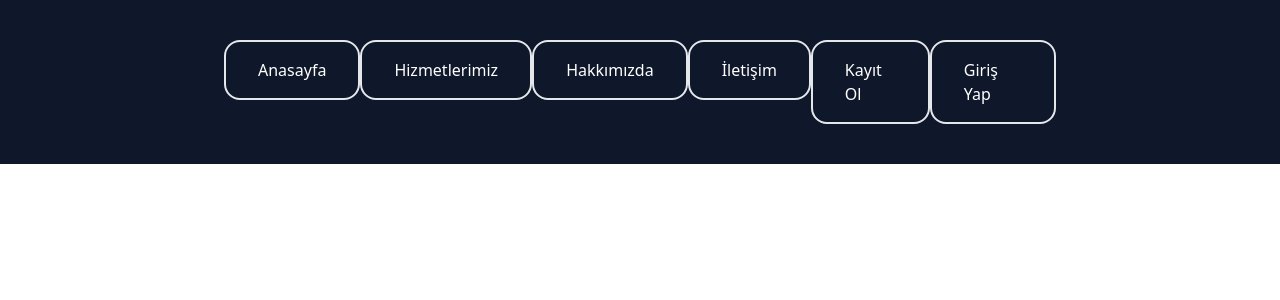
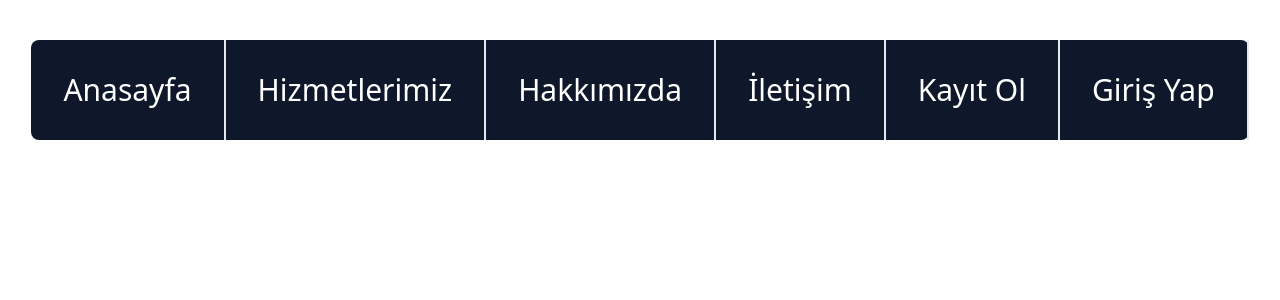
Before and after one commit to UTKUC3NGIZ/dynamic-navbar, a React (Create React App) app: page / in a window 1280 px wide. Shown: the top 300 px of the page. Built offline with nearby package versions, Linux system fonts and the light colour scheme.

Commit message:
stil değişikliği

```diff
--- a/src/App.js
+++ b/src/App.js
@@ -2,35 +2,40 @@ import jsonData from "./data/data.json";
 
 function App() {
   return (
-    <nav className={`px-56 py-10 ${jsonData.navbarColor}`}>
-      <ul className="flex flex-row justify-between ">
+    <nav className={` my-10 w-max m-auto rounded-lg ${jsonData.navbarColor}`}>
+      <ul className="flex flex-row  ">
         {jsonData.buttons.map((buttons, index) => (
-          <li key={index} className="flex flex-col  group">
+          <li key={index} className="flex flex-col  group relative">
             <a
               href={buttons.link}
-              className={`hover:bg-slate-800 rounded-2xl ${buttons.css}`}
+              className={`hover:bg-slate-800 text-3xl py-8 px-20 cursor-pointer  ${buttons.css}`}
             >
               {buttons.text}
             </a>
             {typeof buttons.parentButton === "object" ? (
-              <ul className="hidden group-hover:flex flex-col mt-8 text-white ">
+              <ul className="hidden group-hover:flex flex-col pt-28 text-white absolute w-full text-center">
                 {buttons.parentButton.map((parentButton, index) => (
-                  <li key={index} className="flex flex-col mb-5 group/childButtons">
+                  <li
+                    key={index}
+                    className="flex flex-col pb-1 group/childButtons "
+                  >
                     <a
                       href="/childButtons"
-                      className="border-2 py-2 px-4 mb-2 rounded-2xl "
+                      className="border-2 py-5  text-lg bg-slate-700 hover:bg-slate-600"
                     >
                       {parentButton.text}
                     </a>
                     {typeof parentButton.childButtons === "object" ? (
-                      <ul className="hidden group-hover/childButtons:flex flex-col ml-12">
+                      <ul className="hidden group-hover/childButtons:flex flex-col pb-2 ">
                         {parentButton.childButtons.map(
                           (childButtons, index) => (
-                            <li
-                              key={index}
-                              className="border-2 mb-3 rounded-2xl px-4 py-2"
-                            >
-                              <a href="/deneme">{childButtons.text}</a>
+                            <li key={index} className="flex">
+                              <a
+                                href="/deneme"
+                                className="w-full text-base border-2 py-3 bg-slate-500 hover:bg-slate-400"
+                              >
+                                {childButtons.text}
+                              </a>
                             </li>
                           )
                         )}
--- a/src/data/data.json
+++ b/src/data/data.json
@@ -5,42 +5,42 @@
       "text": "Anasayfa",
       "link": "/anasayfa",
       "order": 1,
-      "css": "text-white border-2 px-8 py-4",
+      "css": "text-white border-r-2 px-8 py-4",
       "functionType": "mainButton"
     },
     {
       "text": "Hizmetlerimiz",
       "link": "/hizmetler",
       "order": 2,
-      "css": "text-white border-2 px-8 py-4",
+      "css": "text-white border-r-2 px-8 py-4",
       "functionType": "mainButton",
       "parentButton": [
         {
           "text": "Teknik Hizmetlerimiz",
           "link": "/teknik-hizmetler",
           "order": 1,
-          "css": "text-white border-2 px-8 py-4",
+          "css": "text-white border-r-2 px-8 py-4",
           "functionType": "parentButton",
           "childButtons": [
             {
               "text": "Frontend Teknolojileri",
               "link": "/frontend-teknolojileri",
               "order": 1,
-              "css": "text-white border-2 px-8 py-4",
+              "css": "text-white border-r-2 px-8 py-4",
               "functionType": "childButton"
             },
             {
               "text": "Backend Teknolojileri",
               "link": "/backend-teknolojileri",
               "order": 2,
-              "css": "text-white border-2 px-8 py-4",
+              "css": "text-white border-r-2 px-8 py-4",
               "functionType": "childButton"
             },
             {
               "text": "AWS Hizmetleri",
               "link": "/aws-hizmetleri",
               "order": 3,
-              "css": "text-white border-2 px-8 py-4",
+              "css": "text-white border-r-2 px-8 py-4",
               "functionType": "childButton"
             }
           ]
@@ -49,49 +49,49 @@
           "text": "Danışmanlık Hizmetlerimiz",
           "link": "/danismanlik-hizmetleri",
           "order": 2,
-          "css": "text-white border-2 px-8 py-4",
+          "css": "text-white border-r-2 px-8 py-4",
           "functionType": "parentButton",
           "childButtons": [
             {
               "text": "Teknik Destek",
               "link": "/teknik-destek",
               "order": 1,
-              "css": "text-white border-2 px-8 py-4",
+              "css": "text-white border-r-2 px-8 py-4",
               "functionType": "childButton"
             },
             {
               "text": "Bilgilendirme Hizmetleri",
               "link": "/bilgilendirme-hizmetleri",
               "order": 2,
-              "css": "text-white border-2 px-8 py-4",
+              "css": "text-white border-r-2 px-8 py-4",
               "functionType": "childButton"
             },
             {
               "text": "Mentorluk Hizmetleri",
               "link": "/mentorluk-hizmetleri",
               "order": 3,
-              "css": "text-white border-2 px-8 py-4",
+              "css": "text-white border-r-2 px-8 py-4",
               "functionType": "childButton"
             },
             {
               "text": "Danışmanlık Eğitimleri",
               "link": "/danismanlik-egitimleri",
               "order": 4,
-              "css": "text-white border-2 px-8 py-4",
+              "css": "text-white border-r-2 px-8 py-4",
               "functionType": "childButton",
               "childButtons": [
                 {
                   "text": "Sertifikalı Danışmanlık Hizmeti",
                   "link": "/sertifikali-danismanlik-hizmeti",
                   "order": 1,
-                  "css": "text-white border-2 px-8 py-4",
+                  "css": "text-white border-r-2 px-8 py-4",
                   "functionType": "childButton"
                 },
                 {
                   "text": "Kurumsal Danışmanlık Hizmeti",
                   "link": "/kurumsal-danismanlik-hizmeti",
                   "order": 2,
-                  "css": "text-white border-2 px-8 py-4",
+                  "css": "text-white border-r-2 px-8 py-4",
                   "functionType": "childButton"
                 }
               ]
@@ -100,21 +100,21 @@
               "text": "Eğitim Öğretim Planlama",
               "link": "/egitim-ogretim-planlama",
               "order": 5,
-              "css": "text-white border-2 px-8 py-4",
+              "css": "text-white border-r-2 px-8 py-4",
               "functionType": "childButton"
             },
             {
               "text": "Yazılım Danışmanlığı",
               "link": "/yazilim-danismanligi",
               "order": 6,
-              "css": "text-white border-2 px-8 py-4",
+              "css": "text-white border-r-2 px-8 py-4",
               "functionType": "childButton"
             },
             {
               "text": "Proje Danışmanlığı",
               "link": "/proje-danismanligi",
               "order": 7,
-              "css": "text-white border-2 px-8 py-4",
+              "css": "text-white border-r-2 px-8 py-4",
               "functionType": "childButton"
             }
           ]
@@ -123,7 +123,7 @@
           "text": "Hatalı Altyapı Onarımı",
           "link": "/altyapi-onarimi",
           "order": 3,
-          "css": "text-white border-2 px-8 py-4",
+          "css": "text-white border-r-2 px-8 py-4",
           "functionType": "parentButton"
         }
       ]
@@ -132,56 +132,56 @@
       "text": "Hakkımızda",
       "link": "/hakkimizda",
       "order": 3,
-      "css": "text-white border-2 px-8 py-4",
+      "css": "text-white border-r-2 px-8 py-4",
       "functionType": "mainButton",
       "parentButton": [
         {
           "text": "Biz Kimiz?",
           "link": "/biz-kimiz",
           "order": 1,
-          "css": "text-white border-2 px-8 py-4",
+          "css": "text-white border-r-2 px-8 py-4",
           "functionType": "childButton"
         },
         {
           "text": "Kurumsal",
           "link": "/kurumsal",
           "order": 2,
-          "css": "text-white border-2 px-8 py-4",
+          "css": "text-white border-r-2 px-8 py-4",
           "functionType": "childButton"
         },
         {
           "text": "Referanslarımız",
           "link": "/referanslarimiz",
           "order": 3,
-          "css": "text-white border-2 px-8 py-4",
+          "css": "text-white border-r-2 px-8 py-4",
           "functionType": "parentButton",
           "childButtons": [
             {
               "text": "Geçmiş Referanslar",
               "link": "/gecmis-referanslar",
               "order": 1,
-              "css": "text-white border-2 px-8 py-4",
+              "css": "text-white border-r-2 px-8 py-4",
               "functionType": "childButton",
               "childButtons": [
                 {
                   "text": "x referansı",
                   "link": "/x-referansi",
                   "order": 1,
-                  "css": "text-white border-2 px-8 py-4",
+                  "css": "text-white border-r-2 px-8 py-4",
                   "functionType": "childButton"
                 },
                 {
                   "text": "y referansı",
                   "link": "/y-referansi",
                   "order": 2,
-                  "css": "text-white border-2 px-8 py-4",
+                  "css": "text-white border-r-2 px-8 py-4",
                   "functionType": "childButton"
                 },
                 {
                   "text": "z referansı",
                   "link": "/z-referansi",
                   "order": 3,
-                  "css": "text-white border-2 px-8 py-4",
+                  "css": "text-white border-r-2 px-8 py-4",
                   "functionType": "childButton"
                 }
               ]
@@ -190,28 +190,28 @@
               "text": "Gelecek Referanslar",
               "link": "/gelecek-referanslar",
               "order": 2,
-              "css": "text-white border-2 px-8 py-4",
+              "css": "text-white border-r-2 px-8 py-4",
               "functionType": "childButton",
               "childButtons": [
                 {
                   "text": "a referansı",
                   "link": "/a-referansi",
                   "order": 1,
-                  "css": "text-white border-2 px-8 py-4",
+                  "css": "text-white border-r-2 px-8 py-4",
                   "functionType": "childButton"
                 },
                 {
                   "text": "b referansı",
                   "link": "/b-referansi",
                   "order": 2,
-                  "css": "text-white border-2 px-8 py-4",
+                  "css": "text-white border-r-2 px-8 py-4",
                   "functionType": "childButton"
                 },
                 {
                   "text": "c referansı",
                   "link": "/c-referansi",
                   "order": 3,
-                  "css": "text-white border-2 px-8 py-4",
+                  "css": "text-white border-r-2 px-8 py-4",
                   "functionType": "childButton"
                 }
               ]
@@ -222,14 +222,14 @@
           "text": "Vizyon",
           "link": "/vizyon",
           "order": 4,
-          "css": "text-white border-2 px-8 py-4",
+          "css": "text-white border-r-2 px-8 py-4",
           "functionType": "childButton"
         },
         {
           "text": "Misyon",
           "link": "/misyon",
           "order": 5,
-          "css": "text-white border-2 px-8 py-4",
+          "css": "text-white border-r-2 px-8 py-4",
           "functionType": "childButton"
         }
       ]
@@ -238,21 +238,21 @@
       "text": "İletişim",
       "link": "/iletisim",
       "order": 4,
-      "css": "text-white border-2 px-8 py-4",
+      "css": "text-white border-r-2 px-8 py-4",
       "functionType": "mainButton"
     },
     {
       "text": "Kayıt Ol",
       "link": "/kayit-ol",
       "order": 5,
-      "css": "text-white border-2 px-8 py-4",
+      "css": "text-white border-r-2 px-8 py-4",
       "functionType": "mainButton"
     },
     {
       "text": "Giriş Yap",
       "link": "/giris-yap",
       "order": 6,
-      "css": "text-white border-2 px-8 py-4",
+      "css": "text-white border-r-2 px-8 py-4",
       "functionType": "mainButton"
     }
   ]
```
